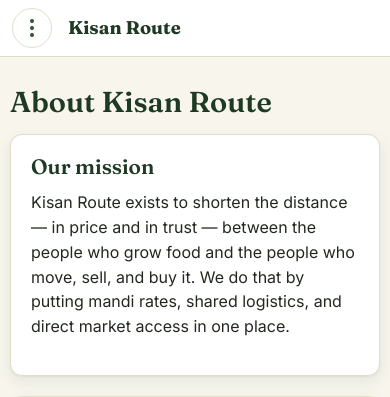
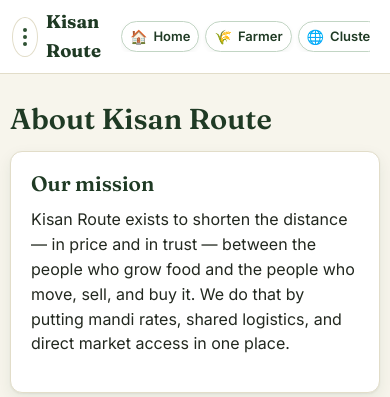
Before and after one commit to ShubhBhattacharya/kisan-route, a Flask app: page /about in a window 390 px wide. Shown: the top 397 px of the page. Run offline with Flask 3, Linux system fonts and the light colour scheme.

Commit message:
Restore Home navigation button and fix mobile webview startup crash

```diff
--- a/kisan_route 2/static/css/style.css
+++ b/kisan_route 2/static/css/style.css
@@ -434,24 +434,42 @@ main { max-width: 1080px; margin: 0 auto; padding: 24px 20px 64px; }
   border-radius: var(--radius-sm); font-size: 0.82rem;
 }
 
-/* Navigation desktop group */
+/* Navigation Group: Always visible and scrollable */
 #leftNavGroup,
 .desktop-only-nav {
-  display: inline-flex;
+  display: inline-flex !important;
   align-items: center;
   gap: 8px;
-  flex-wrap: wrap;
+  flex-wrap: nowrap;
+  overflow-x: auto;
+  -webkit-overflow-scrolling: touch;
+  scrollbar-width: none;
+}
+#leftNavGroup::-webkit-scrollbar {
+  display: none;
 }
 
 /* ---------------- Responsive ---------------- */
 @media (max-width: 860px) {
+  .topbar {
+    padding: 8px 10px;
+    gap: 8px;
+    overflow-x: auto;
+    scrollbar-width: none;
+  }
+  .topbar::-webkit-scrollbar {
+    display: none;
+  }
   #leftNavGroup,
   .desktop-only-nav {
-    display: none !important;
+    display: inline-flex !important;
+    gap: 6px;
+    flex-wrap: nowrap;
   }
-  .topbar {
-    justify-content: flex-start;
-    padding: 10px 14px;
+  #leftNavGroup a {
+    font-size: 13px !important;
+    padding: 4px 8px !important;
+    white-space: nowrap !important;
   }
 }
 
--- a/kisan_route 2/templates/partials/navbar.html
+++ b/kisan_route 2/templates/partials/navbar.html
@@ -17,6 +17,7 @@
 <nav id="sideMenu" class="side-menu" aria-hidden="true" aria-label="Choose your role">
   <h2>{{ t('menu_title') }}</h2>
   <ul>
+    <li><a href="{{ url_for('main.home') }}"><span aria-hidden="true">🏠</span> Home</a></li>
     <li><a href="{{ url_for('farmer.login') }}"><span aria-hidden="true">🌾</span> {{ t('nav_farmer') }}</a></li>
     <li><a href="{{ url_for('cluster.login') }}"><span aria-hidden="true">🤝</span> {{ t('nav_cluster') }}</a></li>
     <li><a href="{{ url_for('customer.login') }}"><span aria-hidden="true">🛒</span> {{ t('nav_customer') }}</a></li>
```
Also changed, not shown: kisan_route 2/static/sw.js (+7 -85 lines), kisan_route 2/static/manifest.json.
